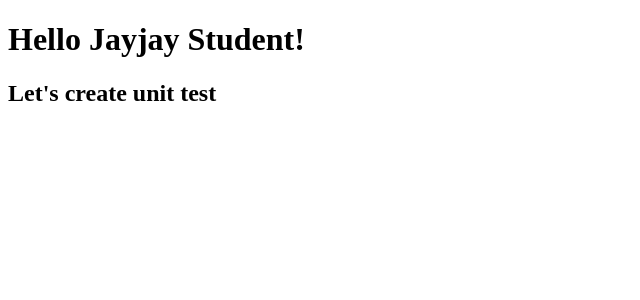
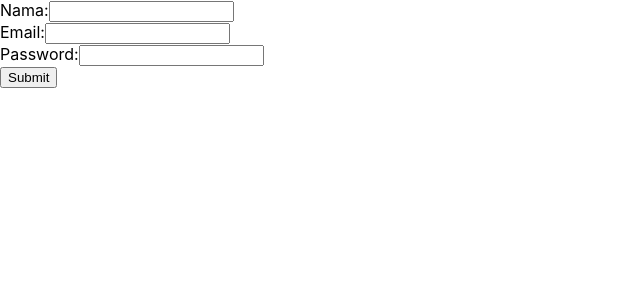
Before and after one commit to Rizbar/my-react, a React (Create React App) app: page / in a window 1280 px wide. Shown: the top 300 px of the page, without its empty margins (0-640 px from the left). Built offline with nearby package versions, Linux system fonts and the light colour scheme.

Commit message:
Tugas 37 bagian 1

```diff
--- a/package.json
+++ b/package.json
@@ -16,6 +16,7 @@
     "axios": "^1.17.0",
     "bootstrap": "^5.3.8",
     "emotion": "^11.0.0",
+    "formik": "^2.4.9",
     "graphql": "^16.14.1",
     "linaria": "^7.0.1",
     "react": "^19.2.7",
--- a/src/App.js
+++ b/src/App.js
@@ -14,6 +14,7 @@
 // import "bootstrap/dist/css/bootstrap.min.css"
 // import LoginForm from "./PR34_2/Login";
 
+import MyForm from "./PR37/PR37_1/MyFrom";
 
 // function App() {
 //   return (
@@ -48,6 +49,7 @@ function App() {
       {/* <LinariaPage /> */}
       {/* <StyledComponentsPage/> */}
       {/* <LoginForm/> */}
+      <MyForm />
     </div>
   );
 }
--- /dev/null
+++ b/src/PR37/PR37_1/MyFrom.js
@@ -0,0 +1,62 @@
+import React from 'react';
+import { Formik, Form, Field, ErrorMessage } from 'formik';
+
+const validate = values => {
+  const errors = {};
+
+  // Validasi Nama
+  if (!values.nama) {
+    errors.nama = 'Nama tidak boleh kosong';
+  } else if (values.nama.length < 5) {
+    errors.nama = 'Nama minimal 5 karakter';
+  } else if (values.nama.length > 12) {
+    errors.nama = 'Nama maksimal 12 karakter';
+  }
+
+  // Validasi Email
+  if (!values.email) {
+    errors.email = 'Email tidak boleh kosong';
+  }
+
+  // Validasi Password
+  if (!values.password) {
+    errors.password = 'Password tidak boleh kosong';
+  } else if (values.password.length < 6) {
+    errors.password = 'Password minimal 6 karakter';
+  }
+
+  return errors;
+};
+
+const MyForm = () => (
+  <Formik
+    initialValues={{ nama: '', email: '', password: '' }}
+    validate={validate}
+    onSubmit={(values) => {
+      alert(JSON.stringify(values, null, 2));
+    }}
+  >
+    {() => (
+      <Form>
+        <div>
+          <label>Nama:</label>
+          <Field name="nama" type="text" />
+          <ErrorMessage name="nama" component="div" style={{ color: 'red' }} />
+        </div>
+        <div>
+          <label>Email:</label>
+          <Field name="email" type="email" />
+          <ErrorMessage name="email" component="div" style={{ color: 'red' }} />
+        </div>
+        <div>
+          <label>Password:</label>
+          <Field name="password" type="password" />
+          <ErrorMessage name="password" component="div" style={{ color: 'red' }} />
+        </div>
+        <button type="submit">Submit</button>
+      </Form>
+    )}
+  </Formik>
+);
+
+export default MyForm;
--- a/src/index.js
+++ b/src/index.js
@@ -1,22 +1,22 @@
-// import React from 'react';
-// import ReactDOM from 'react-dom/client';
-// import './index.css';
-// // import App from './App';
+import React from 'react';
+import ReactDOM from 'react-dom/client';
+import './index.css';
+import App from './App';
 // import reportWebVitals from './reportWebVitals';
 // // import PR33_2 from './PR33_2/PR33_2';
 // // import PR35_1 from './PR35_1/PR35_1';
 // import PR35_2 from './PR35_2/PR35_2';
 
 
-// const root = ReactDOM.createRoot(document.getElementById('root'));
-// root.render(
-//   <React.StrictMode>
-//     {/* <PR33_2/> */}
-//     {/* <App /> */}
-//     {/* <PR35_1 /> */}
-//     <PR35_2 />
-//   </React.StrictMode>
-// );
+const root = ReactDOM.createRoot(document.getElementById('root'));
+root.render(
+  <React.StrictMode>
+    {/* <PR33_2/> */}
+    <App />
+    {/* <PR35_1 /> */}
+    {/* <PR35_2 /> */}
+  </React.StrictMode>
+);
 
 // Tugas 32 bagian 3
 // import { RecoilRoot } from 'recoil';
@@ -29,17 +29,17 @@
 //   </RecoilRoot>
 // );
 
-import { StrictMode } from "react";
-import { createRoot } from "react-dom/client";
+// import { StrictMode } from "react";
+// import { createRoot } from "react-dom/client";
 
-import App from "./PR36/PR36_1/src/App";
-// import App from "./PR36/PR36_2/src/App;"
+// import App from "./PR36/PR36_1/src/App";
+// // import App from "./PR36/PR36_2/src/App;"
 
-const rootElement = document.getElementById("root");
-const root = createRoot(rootElement);
+// const rootElement = document.getElementById("root");
+// const root = createRoot(rootElement);
 
-root.render(
-  <StrictMode>
-    <App />
-  </StrictMode>
-);
+// root.render(
+//   <StrictMode>
+//     <App />
+//   </StrictMode>
+// );
```
Also changed, not shown: 1 other file (tests, documents, lock files or other folders).
